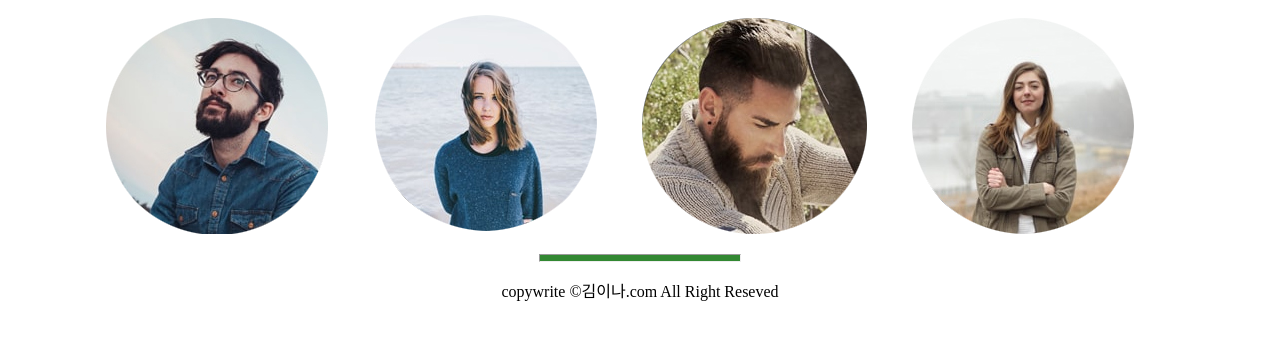
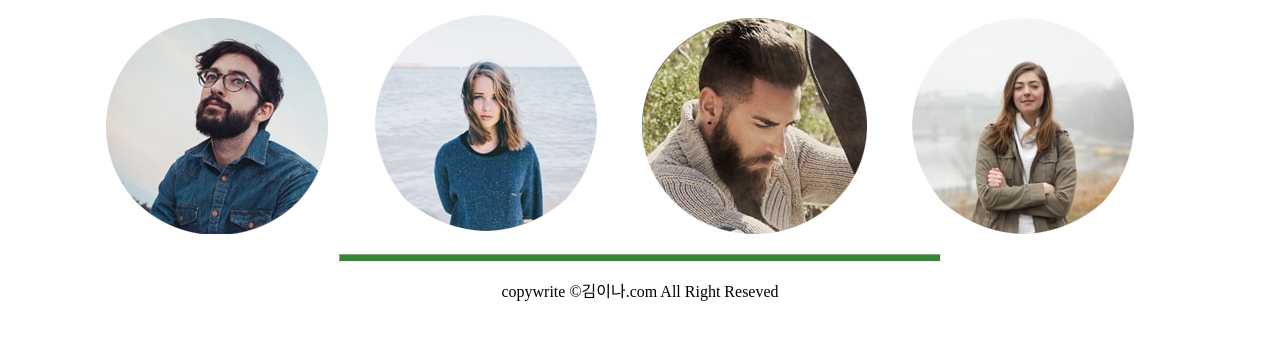
Before and after one commit to enabia1004/test3, a plain HTML site: page meetteam/meetteam.html in a window 1280 px wide. Shown: the part 91-430 px from the top of the page. Drawn offline with Linux system fonts and the light colour scheme.

Commit message:
Add files via upload

```diff
--- a/meetteam/meetteam.html
+++ b/meetteam/meetteam.html
@@ -8,7 +8,7 @@
         h1{text-align: center;color: rgb(87, 87, 87);}
         hr{width: 200px;height: 6px;background: rgb(121, 199, 4);}
         p{text-align: center;}
-        .hr2{background: rgb(50, 136, 50);}
+        .hr2{width: 600px;height:  6px;background:rgb(50, 136, 50);}
         strong{color: rgb(121, 199, 4);}
     </style>
 </head>
```
